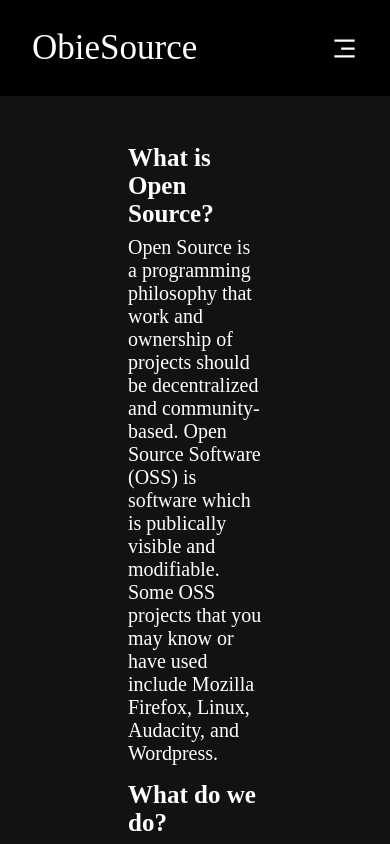
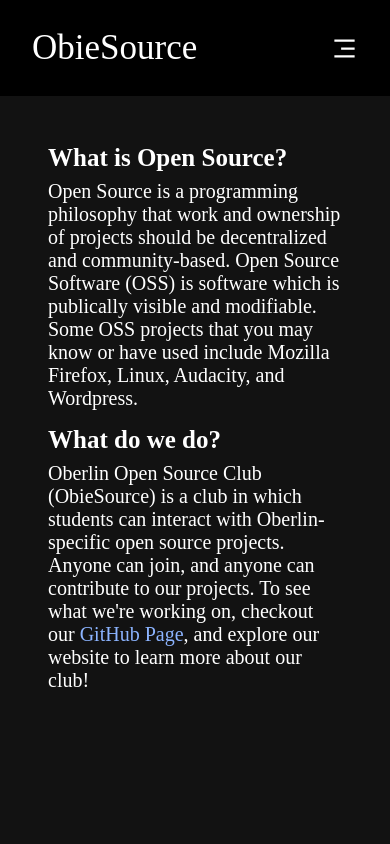
Before and after one commit to ObieSource/obiesource.github.io, a React (Create React App) app: page /about in a window 390 px wide. Shown: the top 844 px of the page. Built offline with nearby package versions, Linux system fonts and the light colour scheme; a web font is replaced by a local one.

Commit message:
Less padding on smaller screens

```diff
--- a/src/App.css
+++ b/src/App.css
@@ -26,6 +26,12 @@
   padding: 2rem 8rem;
   font-size: 20px;
   background-color: #121212;
+}
+
+@media screen and (max-width: 768px) {
+  .content {
+    padding: 2rem 3rem;
+  }
 }
 
 .content h2 {
```
